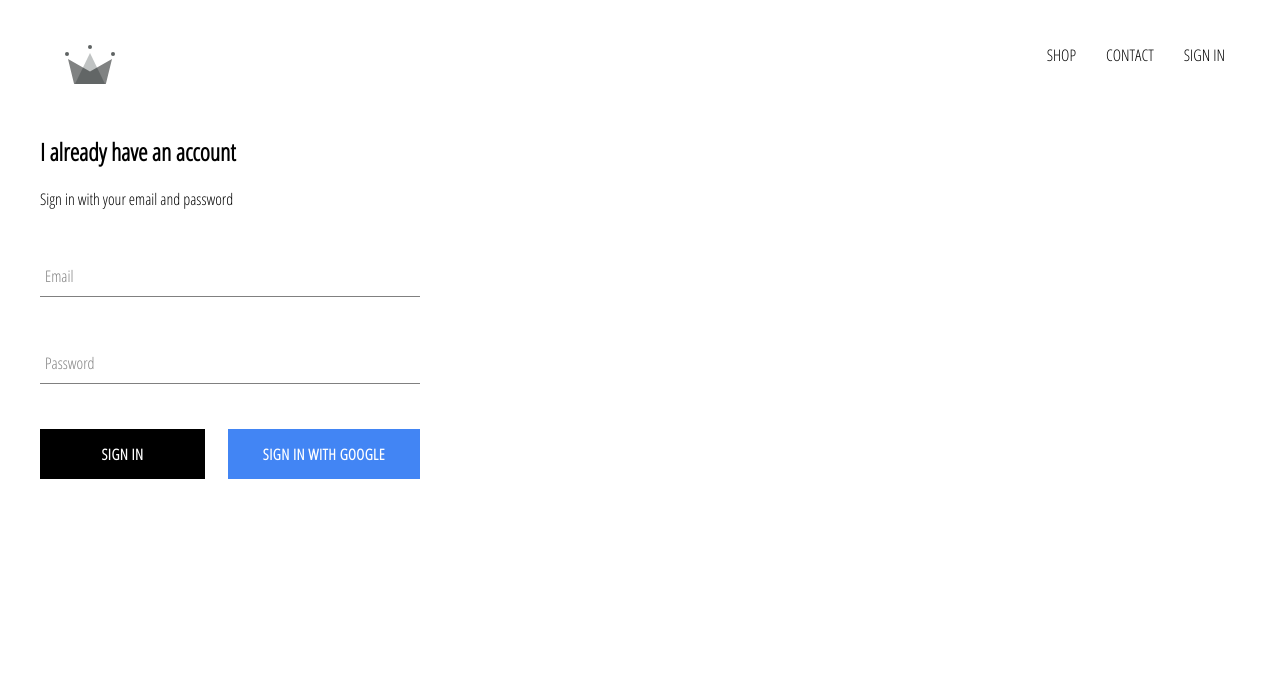
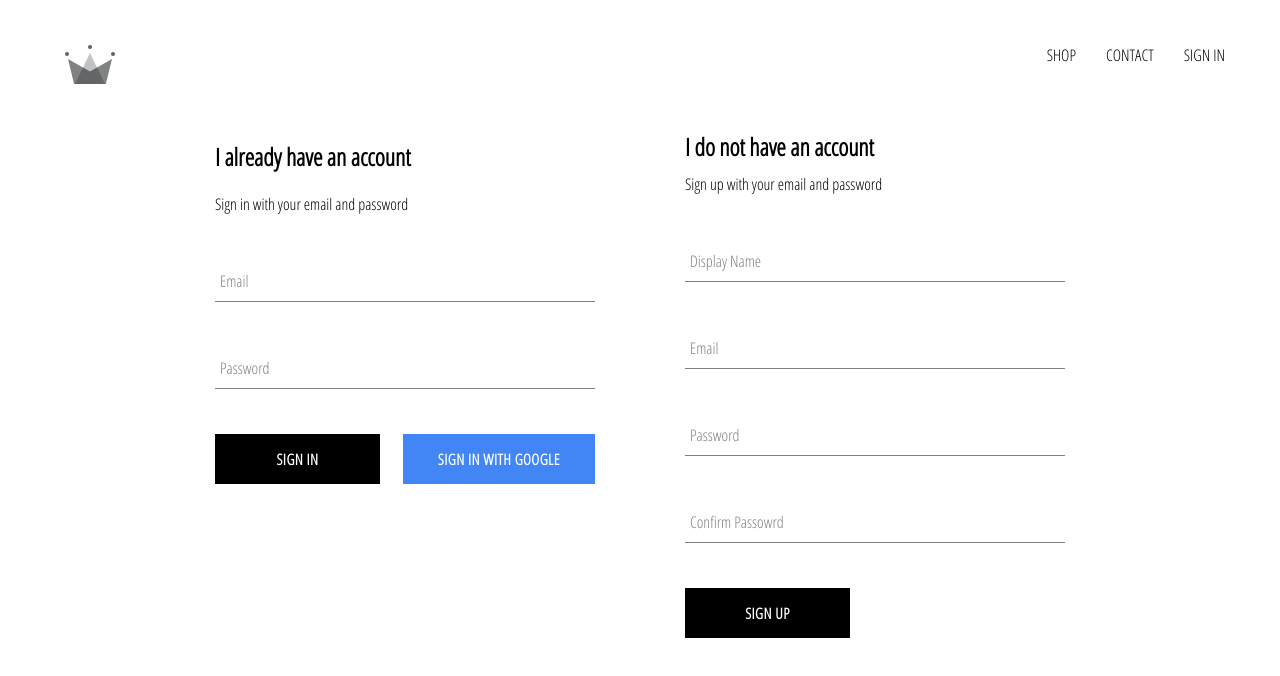
Before and after one commit to WilliamChavula/react-ecommerce, a React (Create React App) app: page /sign-in in a window 1280 px wide. Shown: the top 676 px of the page. Built offline with nearby package versions, Linux system fonts and the light colour scheme; no server answers.

Commit message:
implement sign up with email and password

```diff
--- a/src/App.js
+++ b/src/App.js
@@ -1,6 +1,6 @@
 import {Component} from "react";
 import { Switch, Route } from "react-router-dom";
-import { getDoc } from "firebase/firestore";
+import { onSnapshot } from "firebase/firestore";
 import HomePage from "./pages/homepage/homepage.component";
 import ShopComponent from "./pages/shop/shop.component";
 import HeaderComponent from "./components/header/header.component";
@@ -19,29 +19,28 @@
     }
 
     unSubscribribeFromAuth = null
+    unsubscribeOnSnapshot = null
 
     componentDidMount() {
         this.unSubscribribeFromAuth = auth.onAuthStateChanged(async userAuth => {
             if (userAuth) {
                 const userRef = await createUserProfileDocument(userAuth)
 
-                // get snapshop by calling firebase's getDoc function
-                const documentSnap = await getDoc(userRef)
-
-                if(documentSnap.exists()) {
+                this.unsubscribeOnSnapshot = onSnapshot(userRef, (documentSnap) => {
                     this.setState({
                         currentUser: {
                             id: documentSnap.id,
                             ...documentSnap.data()
                         }
                     })
-                }
+                });
+                this.setState({ currentUser: userAuth })
             }
-            this.setState({ currentUser: userAuth })
         })
     }
 
     componentWillUnmount() {
+        this.unsubscribeOnSnapshot();
         this.unSubscribribeFromAuth();
     }
 
--- /dev/null
+++ b/src/components/sign-up/sign-up.component.jsx
@@ -0,0 +1,100 @@
+import React, { Component } from 'react';
+import { createUserWithEmailAndPassword } from "firebase/auth";
+
+import FormInput from '../form-input/form-input.component'
+import CustomButton from '../custom-buttom/custom-button.component'
+
+import { auth, createUserProfileDocument } from '../../firebase/firebase.utils'
+
+import './sign-up.styles.scss'
+
+class SignUpComponent extends Component {
+    constructor() {
+        super();
+        this.state = {
+            displayName: '',
+            email: '',
+            password: '',
+            confirmPassword: ''
+        }
+    }
+
+    handleSubmit = async evt => {
+        evt.preventDefault()
+        const { displayName, email, password, confirmPassword } = this.state
+
+        if (password !== confirmPassword) {
+            alert("passwords don't match")
+            return
+        }
+
+        try {
+            const { user } = await createUserWithEmailAndPassword(auth, email, password)
+            await createUserProfileDocument(user, { displayName })
+            this.setState({
+                displayName: '',
+                email: '',
+                password: '',
+                confirmPassword: ''
+            })
+        } catch (e) {
+            console.error(e)
+        }
+
+    }
+
+    handleChange = evt => {
+        const { name, value } = evt.target
+
+        this.setState({
+            [name]: value
+        })
+    }
+
+    render() {
+        const { displayName, email, password, confirmPassword } = this.state
+        return (
+            <div className="sign-up">
+                <h2 className="title">I do not have an account</h2>
+                <span className="subtitle">Sign up with your email and password</span>
+                <form className='sign-up-form' onSubmit={this.handleSubmit}>
+                    <FormInput
+                        type='text'
+                        name='displayName'
+                        value={displayName}
+                        label='Display Name'
+                        handleChange={this.handleChange}
+                        required
+                    />
+                    <FormInput
+                        type='email'
+                        name='email'
+                        value={email}
+                        label='Email'
+                        handleChange={this.handleChange}
+                        required
+                    />
+                    <FormInput
+                        type='password'
+                        name='password'
+                        value={password}
+                        label='Password'
+                        handleChange={this.handleChange}
+                        required
+                    />
+                    <FormInput
+                        type='password'
+                        name='confirmPassword'
+                        value={confirmPassword}
+                        label='Confirm Passowrd'
+                        handleChange={this.handleChange}
+                        required
+                    />
+                    <CustomButton type='submit'>SIGN UP</CustomButton>
+                </form>
+            </div>
+        )
+    }
+}
+
+export default SignUpComponent;
--- /dev/null
+++ b/src/components/sign-up/sign-up.styles.scss
@@ -0,0 +1,9 @@
+.sign-up {
+  display: flex;
+  flex-direction: column;
+  width: 380px;
+
+  .title {
+    margin: 10px 0;
+  }
+}
--- /dev/null
+++ b/src/firebase/firebase.utils.js
@@ -0,0 +1,49 @@
+import { initializeApp } from 'firebase/app';
+
+import { getAuth, signInWithPopup, GoogleAuthProvider } from "firebase/auth";
+import { getFirestore, doc, getDoc, setDoc  } from "firebase/firestore";
+
+import { firebaseConfig } from "./firebase.config";
+
+
+// Initialize Firebase
+const app = initializeApp(firebaseConfig);
+
+export const db = getFirestore()
+export const auth = getAuth()
+
+const provider = new GoogleAuthProvider()
+provider.setCustomParameters({ prompt: 'select_account'})
+export const signInWithGoogle = () => signInWithPopup(auth, provider)
+
+
+// Access firestore.
+// check if there is a user auth object
+// Check if userId already exists in collection users
+// if it exists, do nothing else set userId
+export const createUserProfileDocument = async (userAuth, additionalData) => {
+    if(!userAuth) return
+
+    const userRef = doc(db, "users", userAuth.uid)
+    const userSnapshot = await getDoc(userRef)
+
+    if(!userSnapshot.exists()) {
+        const { displayName, email } = userAuth
+        const createdAt = new Date()
+
+        try {
+            await setDoc(userRef, {
+                displayName,
+                email,
+                createdAt,
+                ...additionalData
+            })
+        } catch (e) {
+            console.log('error creating user ', e.message)
+        }
+    }
+
+    return userRef
+}
+
+export default app
--- a/src/pages/authentication-page/authentication-page.component.jsx
+++ b/src/pages/authentication-page/authentication-page.component.jsx
@@ -1,9 +1,13 @@
 import React from 'react';
 import SignInComponent from "../../components/sign-in/sign-in.component";
+import SignUpComponent from '../../components/sign-up/sign-up.component'
+
+import './authentication-page.styles.scss'
 
 const AuthenticationPageComponent = () => (
     <div className="authentication">
         <SignInComponent />
+        <SignUpComponent />
     </div>
 );
 
--- a/src/pages/authentication-page/authentication-page.styles.scss
+++ b/src/pages/authentication-page/authentication-page.styles.scss
@@ -0,0 +1,6 @@
+.authentication {
+  width: 850px;
+  display: flex;
+  justify-content: space-between;
+  margin: 30px auto;
+}
```
Also changed, not shown: 1 other file (tests, documents, lock files or other folders).
